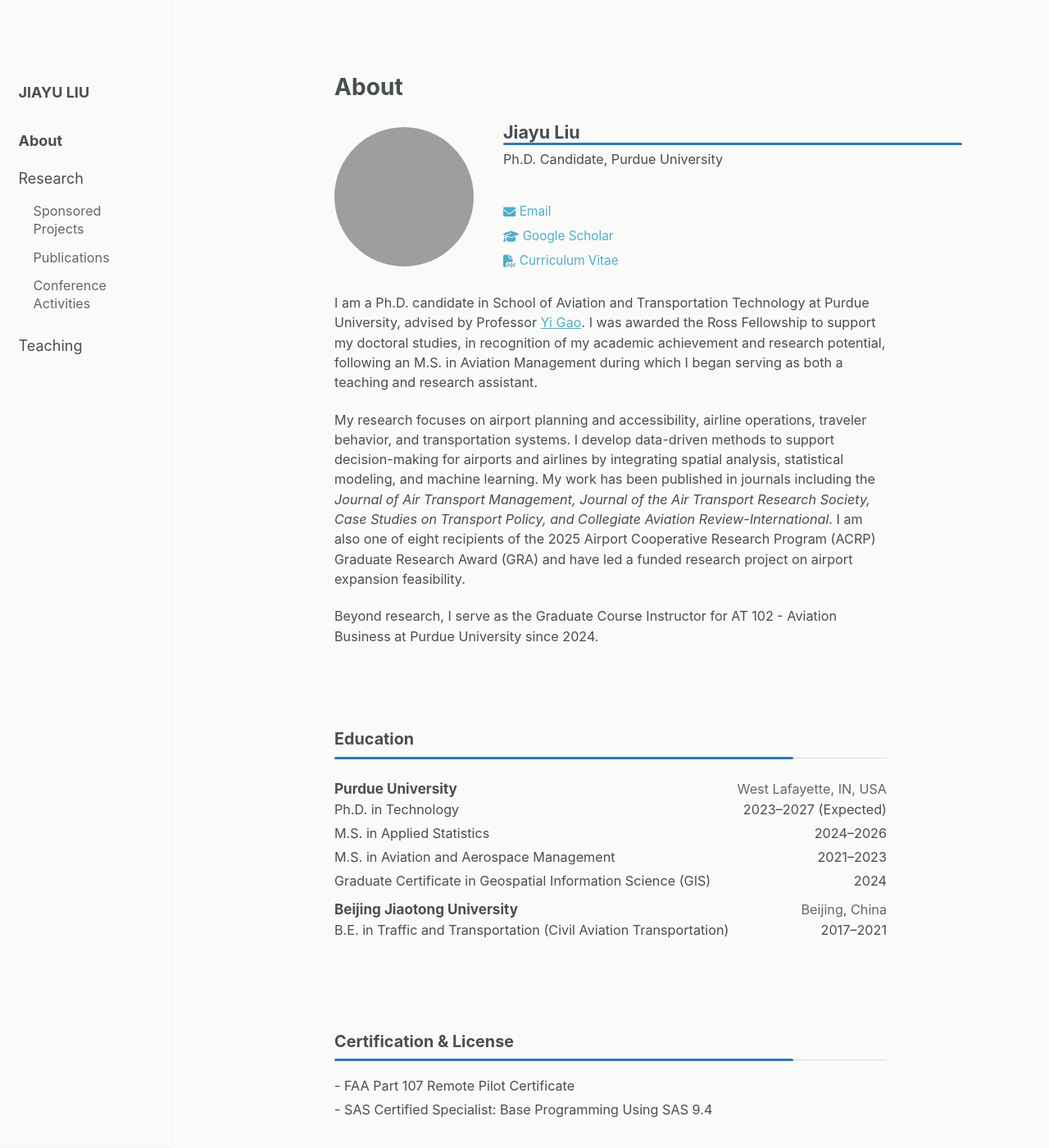
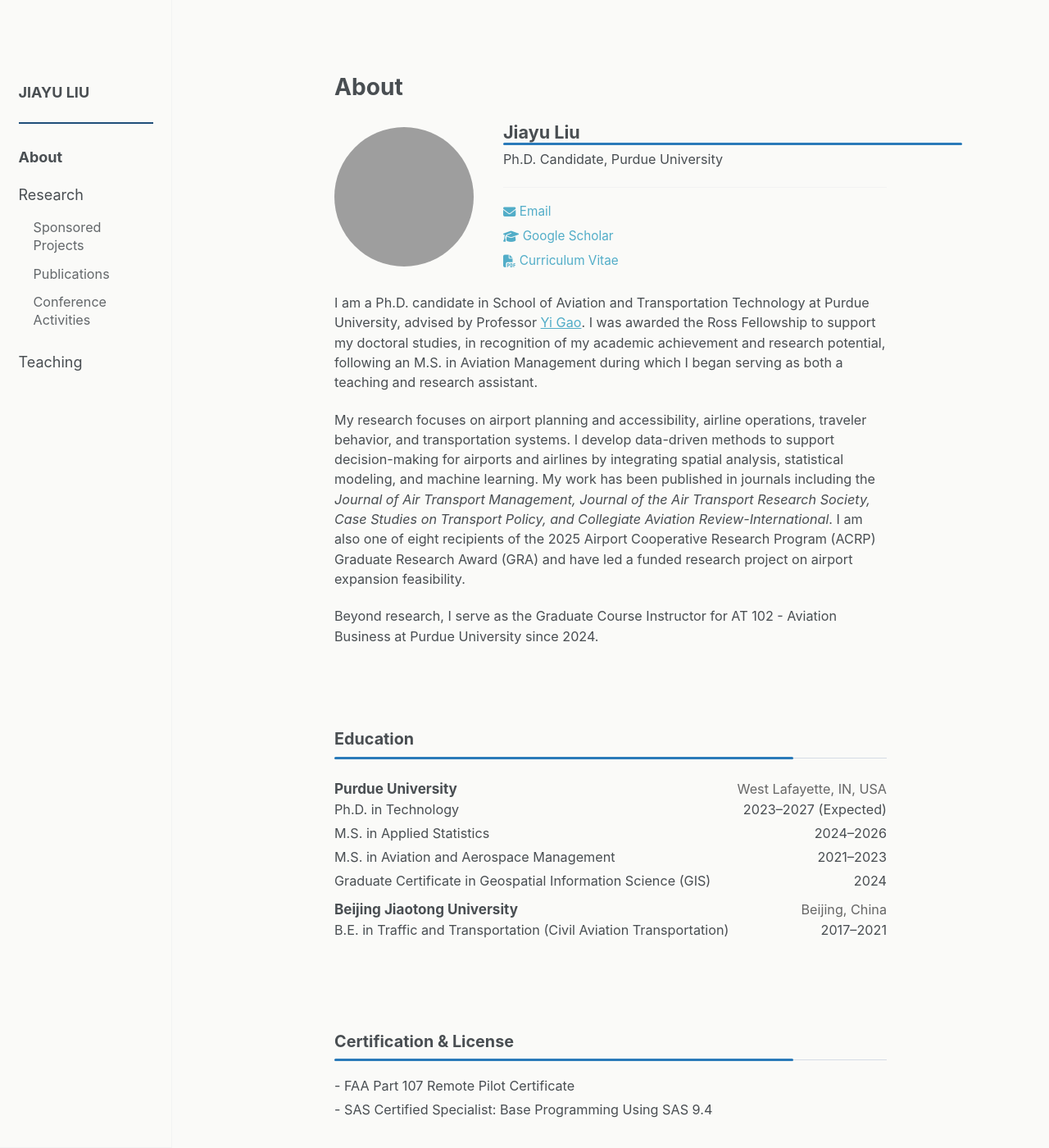
Before and after one commit to liu3309/liu3309.github.io, a Jekyll site: the page built from index.md, in a window 1280 px wide and 1400 px high. Shown: the whole window at 82% size. Built offline with Jekyll 4.4.1, drawn with Linux system fonts in a browser that asks for light colours; a script that is not in the unit is left out.

Commit message:
Update main.scss

```diff
--- a/assets/css/main.scss
+++ b/assets/css/main.scss
@@ -84,6 +84,15 @@
     border: 0;
     border-top: 2px solid #2a7ab9;
 }
+
+
+.left-nav__divider {
+  width: 100%;
+  height: 0;
+  margin: 0.75rem 0 1rem;
+  border-top: 2px solid #1f4e79;
+}
+
 
 /* ==========================================================================
    DESKTOP LAYOUT
```
